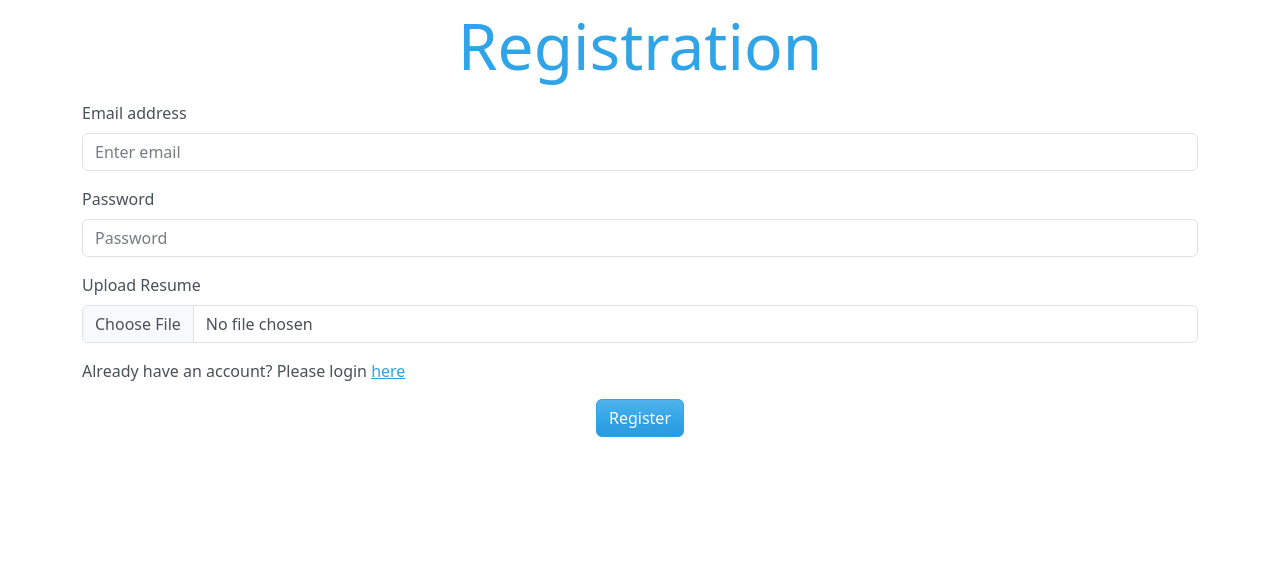
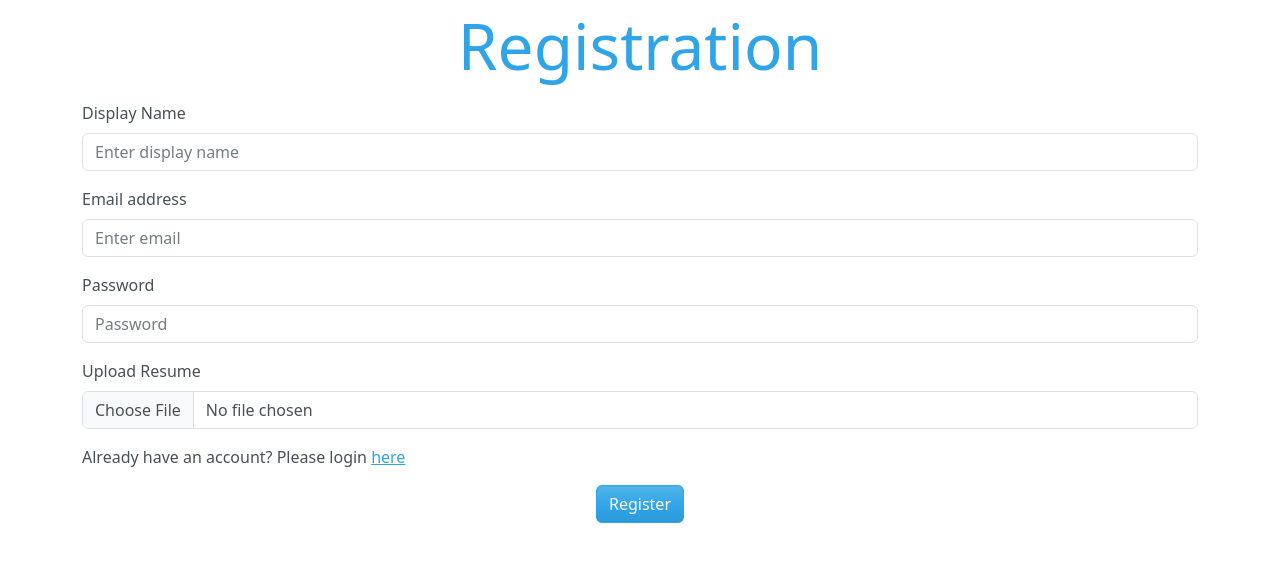
Before and after one commit to dsoto30/cover-letter-generator, a React (Create React App) app in the folder project/client/: page /auth/register in a window 1280 px wide. Shown: the top 562 px of the page. Built offline with nearby package versions, Linux system fonts and the light colour scheme; no server answers.

Commit message:
Added functionality to signup context function that updates a user's display name

```diff
--- a/project/client/src/components/Profile.jsx
+++ b/project/client/src/components/Profile.jsx
@@ -2,7 +2,6 @@ import React from "react";
 import { Container, Card, Button, Alert } from "react-bootstrap";
 import { useAuth } from "../contexts/AuthContext";
 import { useState } from "react";
-import { useNavigate } from "react-router-dom";
 
 export function Profile() {
     const { currentUser, logout } = useAuth();
--- a/project/client/src/components/Register.jsx
+++ b/project/client/src/components/Register.jsx
@@ -14,6 +14,7 @@ import { Form as FormikForm, Formik, Field, ErrorMessage } from "formik";
 import { useAuth } from "../contexts/AuthContext";
 
 const registrationSchema = yup.object().shape({
+    displayName: yup.string().required(),
     email: yup
         .string()
         .email("Invalid Email Format")
@@ -34,13 +35,13 @@ export function Register() {
     const { signUp } = useAuth();
 
     const handleSubmit = async (
-        { email, password, resume },
+        { email, password, resume, displayName },
         { setSubmitting }
     ) => {
         try {
             setSubmitting(true);
 
-            await signUp(email, password);
+            await signUp(email, password, displayName);
 
             /*
             const formData = new FormData();
@@ -90,10 +91,29 @@ export function Register() {
                     email: "",
                     password: "",
                     resume: null,
+                    displayName: "",
                 }}
             >
                 {({ isSubmitting, setFieldValue, errors }) => (
                     <FormikForm>
+                        <Form.Group
+                            className="mb-3"
+                            controlId="formDisplayName"
+                        >
+                            <Form.Label>Display Name</Form.Label>
+                            <Field
+                                type="string"
+                                name="displayName"
+                                placeholder="Enter display name"
+                                as={Form.Control}
+                            />
+                            <ErrorMessage
+                                name="displayName"
+                                component="div"
+                                className="text-danger"
+                            />
+                        </Form.Group>
+
                         <Form.Group className="mb-3" controlId="formEmail">
                             <Form.Label>Email address</Form.Label>
                             <Field
--- a/project/client/src/contexts/AuthContext.jsx
+++ b/project/client/src/contexts/AuthContext.jsx
@@ -13,6 +13,7 @@ import {
     onAuthStateChanged,
     signInWithEmailAndPassword,
     signOut,
+    updateProfile,
 } from "firebase/auth";
 
 const AuthContext = createContext();
@@ -30,8 +31,18 @@ export const AuthProvider = ({ children }) => {
         return unsubscribe;
     }, []);
 
-    const signUp = useCallback((email, password) => {
-        return createUserWithEmailAndPassword(auth, email, password);
+    const signUp = useCallback(async (email, password, displayName) => {
+        try {
+            const { user } = await createUserWithEmailAndPassword(
+                auth,
+                email,
+                password
+            );
+
+            await updateProfile(user, { displayName: displayName });
+        } catch (error) {
+            throw error;
+        }
     }, []);
 
     const login = useCallback((email, password) => {
```
